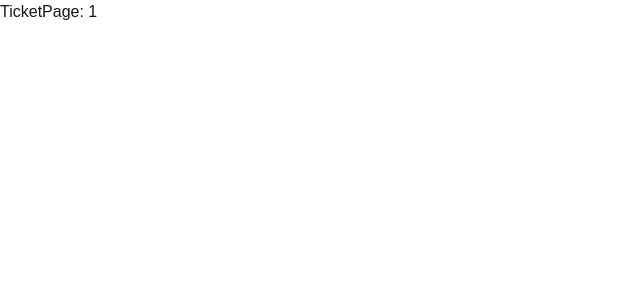
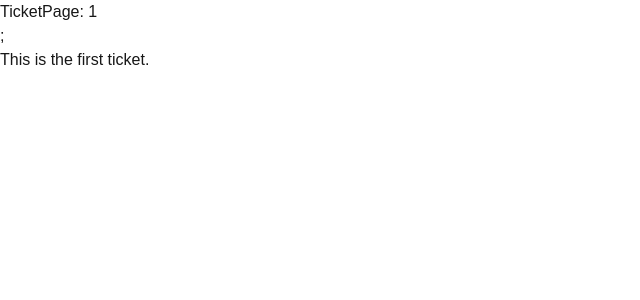
Before and after one commit to sst4l/road-to-next-app, a Next.js app: page /tickets/1 in a window 1280 px wide. Shown: the top 300 px of the page, without its empty margins (0-640 px from the left). Built offline with nearby package versions, Linux system fonts and the light colour scheme.

Commit message:
Display ticket contents or implement ticket not found

```diff
--- a/src/app/tickets/[ticketId]/page.tsx
+++ b/src/app/tickets/[ticketId]/page.tsx
@@ -1,3 +1,5 @@
+import { initialTickets } from "@/app/data";
+
 type TicketPageProps = {
     params: Promise<{
       ticketId: string;
@@ -7,7 +9,18 @@ type TicketPageProps = {
   const TicketPage = async ({ params }: TicketPageProps) => {
     const { ticketId } = await params;
 
-    return <h2 className="text-lg">TicketPage: {ticketId}</h2>;
+    const ticket = initialTickets.find((ticket) => ticket.id === ticketId);
+
+    if (!ticket) {
+      return <div>Ticket not found</div>;
+    }
+
+    return (
+      <div>
+        <h2 className="text-lg">TicketPage: {ticketId}</h2>;
+        <p className="text-sm">{ticket.content}</p>
+      </div>
+    );
   };
 
   export default TicketPage;
```
